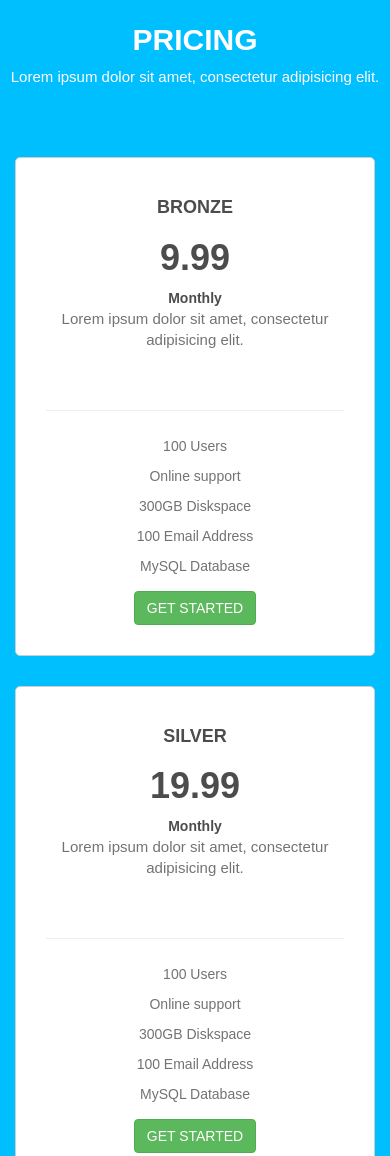
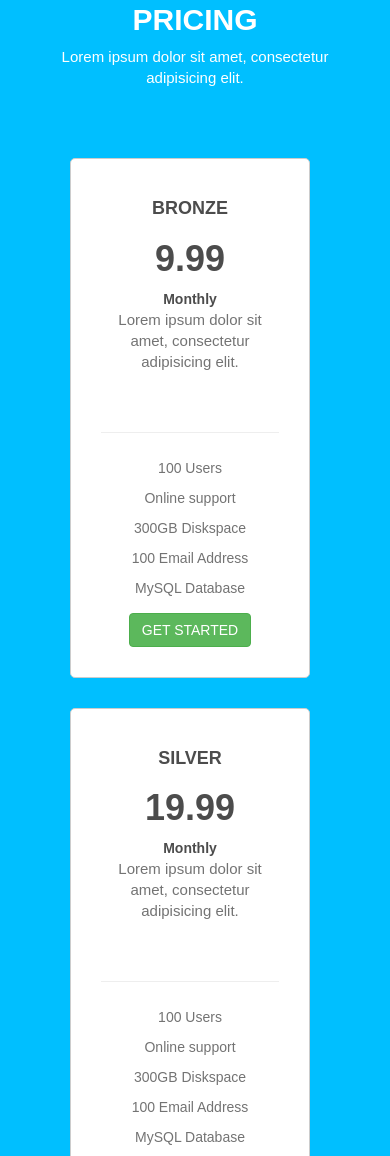
Before and after one commit to PatiKoszi/Tranport, a plain HTML site: page index.html in a window 390 px wide. Shown: the part 2069-3225 px from the top of the page. Drawn offline with nearby package versions, Linux system fonts and the light colour scheme.

Commit message:
Section pricing mobile added

```diff
--- a/index.css
+++ b/index.css
@@ -203,3 +203,14 @@ p {
 .packages button {
     margin-top: 10px;
 }
+
+@media(max-width:768px) {
+    .pricing {
+        padding:30px;
+    }
+
+    .packages {
+        width: 80%;
+        margin-left: 25px;
+    }
+}
```
